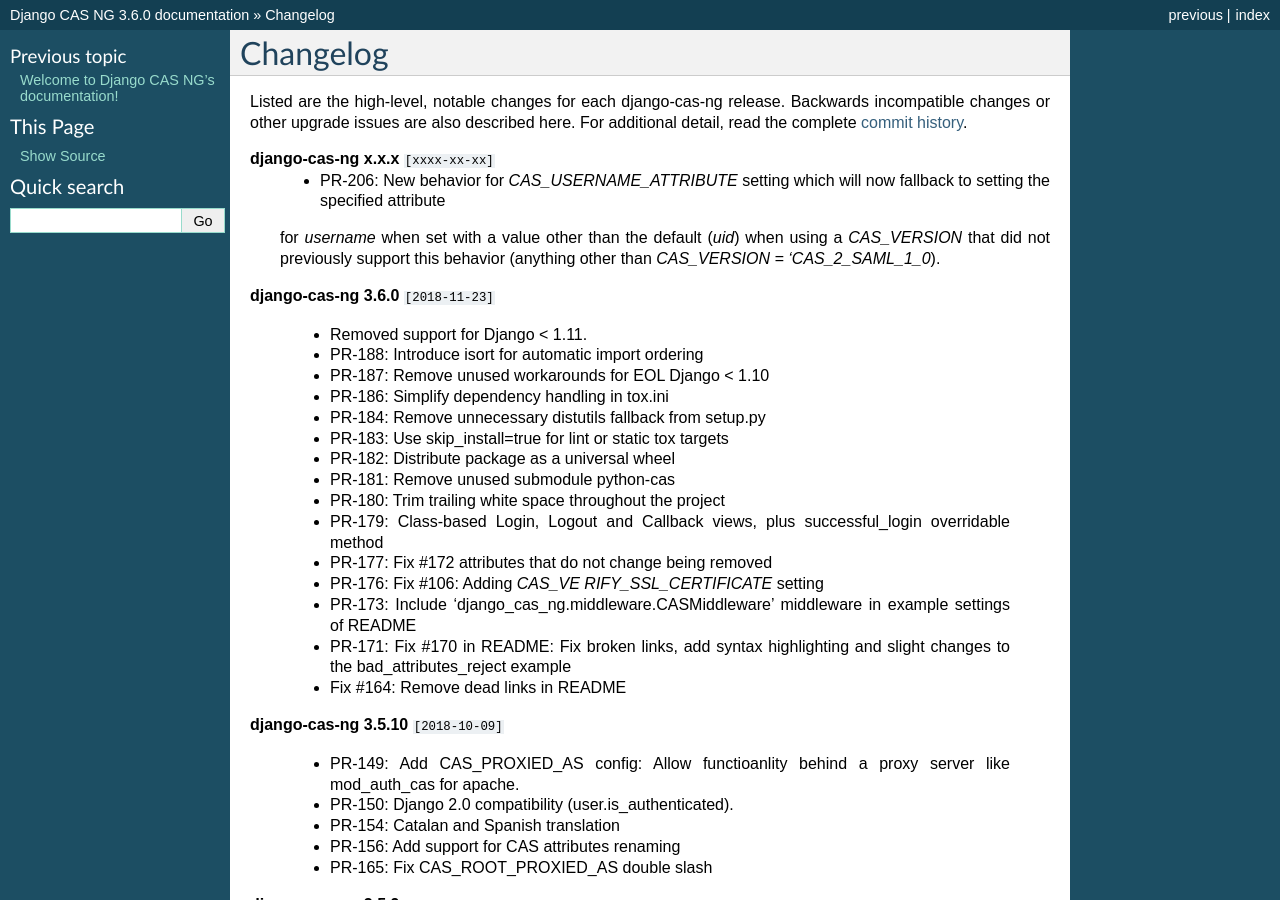
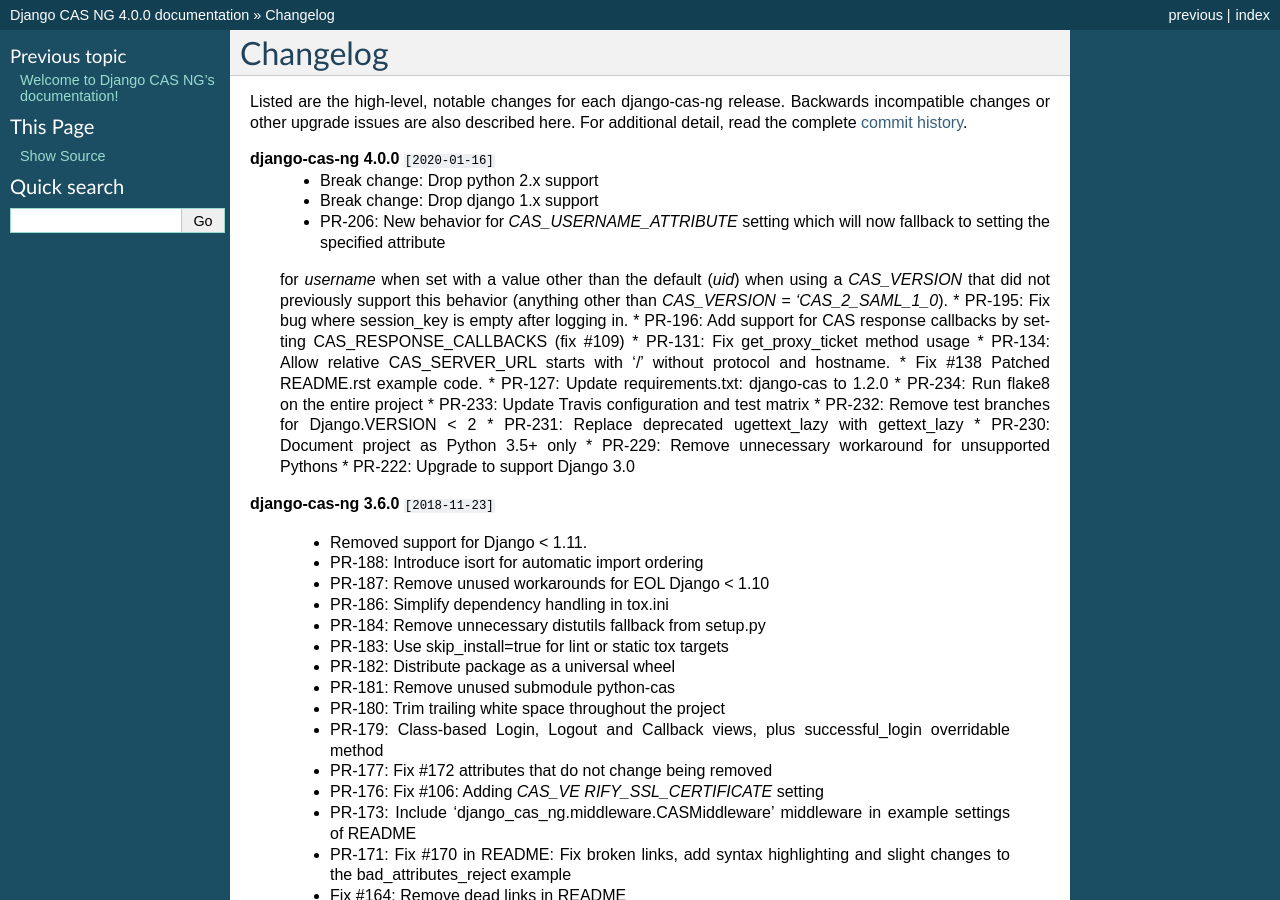
Before and after one commit to django-cas-ng/django-cas-ng, a Sphinx documentation site: the page built from docs/changelog.rst, in a window 1280 px wide and 900 px high. Built offline with Sphinx 7.4.7, drawn with Linux system fonts in a browser that asks for light colours; some of the changed text lies outside the part shown.

Commit message:
Release 4.0.0

```diff
--- a/docs/changelog.rst
+++ b/docs/changelog.rst
@@ -6,10 +6,25 @@
 Backwards incompatible changes or other upgrade issues are also described
 here. For additional detail, read the complete `commit history`_.
 
-**django-cas-ng x.x.x** ``[xxxx-xx-xx]``
+**django-cas-ng 4.0.0** ``[2020-01-16]``
+  * Break change: Drop python 2.x support
+  * Break change: Drop django 1.x support
   * PR-206: New behavior for `CAS_USERNAME_ATTRIBUTE` setting which will now fallback to setting the specified attribute
   for `username` when set with a value other than the default (`uid`) when using a `CAS_VERSION` that did not previously
   support this behavior (anything other than `CAS_VERSION = 'CAS_2_SAML_1_0`).
+  * PR-195: Fix bug where session_key is empty after logging in.
+  * PR-196: Add support for CAS response callbacks by setting CAS_RESPONSE_CALLBACKS (fix #109)
+  * PR-131: Fix get_proxy_ticket method usage
+  * PR-134: Allow relative CAS_SERVER_URL starts with '/' without protocol and hostname.
+  * Fix #138 Patched README.rst example code.
+  * PR-127: Update requirements.txt: django-cas to 1.2.0
+  * PR-234: Run flake8 on the entire project
+  * PR-233: Update Travis configuration and test matrix
+  * PR-232: Remove test branches for Django.VERSION < 2
+  * PR-231: Replace deprecated ugettext_lazy with gettext_lazy
+  * PR-230: Document project as Python 3.5+ only
+  * PR-229: Remove unnecessary workaround for unsupported Pythons
+  * PR-222: Upgrade to support Django 3.0
 
 **django-cas-ng 3.6.0** ``[2018-11-23]``
 
--- a/docs/conf.py
+++ b/docs/conf.py
@@ -37,9 +37,9 @@
 # built documents.
 #
 # The short X.Y version.
-version = '3.6'
+version = '4.0'
 # The full version, including alpha/beta/rc tags.
-release = '3.6.0'
+release = '4.0.0'
 
 # List of patterns, relative to source directory, that match files and
 # directories to ignore when looking for source files.
```
